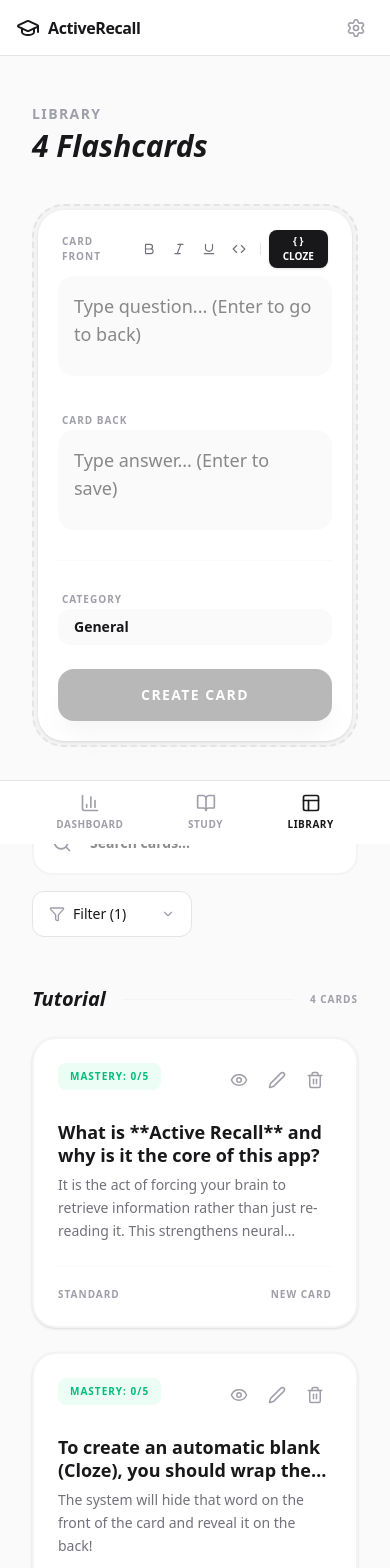
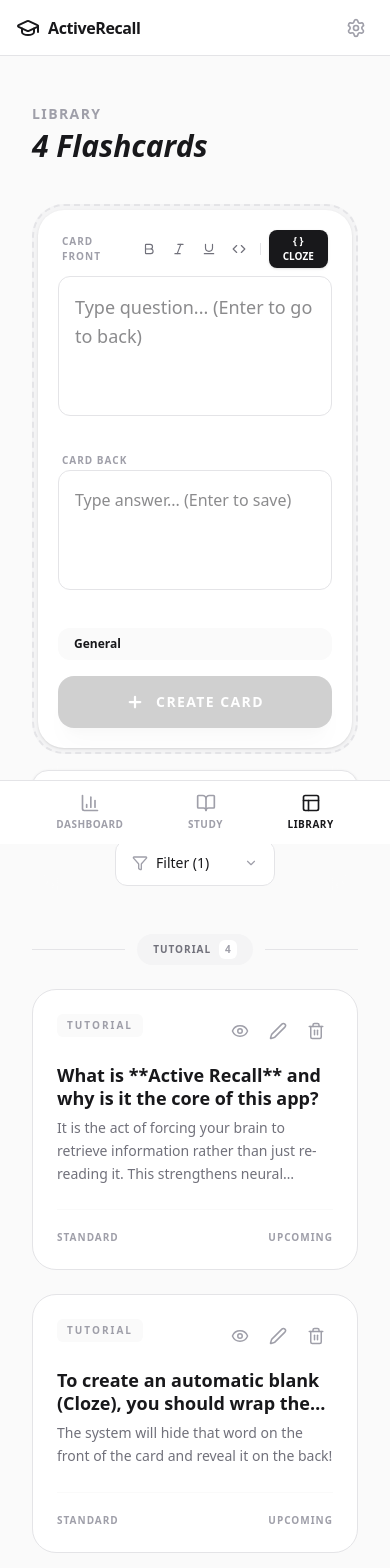
Before and after one commit to HermesEsp/ActiveRecall, a React (Vite) app: page /library in a window 390 px wide. Shown: the top 1568 px of the page. Built offline with nearby package versions, Linux system fonts and the light colour scheme.

Commit message:
refactor: improve SettingsPage UI with enhanced animations, hover states, and localized strings.

```diff
--- a/src/presentation/pages/LibraryPage.tsx
+++ b/src/presentation/pages/LibraryPage.tsx
@@ -2,8 +2,8 @@
 import { motion, AnimatePresence } from 'motion/react';
 import {
   Plus, Search, Edit2, Trash2, CheckCircle2,
-  Trash, ChevronRight, Filter, Eye, X, ChevronDown,
-  Bold, Italic, Underline as UnderlineIcon, Code
+  ChevronRight, Filter, Eye, X, ChevronDown,
+  Bold, Italic, Underline as UnderlineIcon, Code, Info, RotateCcw
 } from 'lucide-react';
 import { useMasteryStore } from '../../application/store/useMasteryStore';
 import { Card } from '../components/Card';
@@ -101,12 +101,10 @@
   };
 
   const handleFrontKeyDown = (e: React.KeyboardEvent<HTMLTextAreaElement>) => {
-    // Shortcuts
     if ((e.metaKey || e.ctrlKey) && e.key === 'b') { e.preventDefault(); wrapSelection('**', '**'); }
     if ((e.metaKey || e.ctrlKey) && e.key === 'i') { e.preventDefault(); wrapSelection('*', '*'); }
     if ((e.metaKey || e.ctrlKey) && e.key === 'u') { e.preventDefault(); wrapSelection('__', '__'); }
 
-    // Auto-pair [[ to {{}}
     if (e.key === '[' && front.endsWith('[')) {
       e.preventDefault();
       const newText = front.slice(0, -1) + '{{}}';
@@ -124,7 +122,6 @@
     }
   };
 
-  // Sync capture category with filter, but allow overrides
   useEffect(() => {
     if (selectedCategory !== 'All') {
       setCaptureCategory(selectedCategory);
@@ -160,13 +157,6 @@
     window.scrollTo({ top: 0, behavior: 'smooth' });
   };
 
-  const handleBackKeyDown = (e: React.KeyboardEvent) => {
-    if (e.key === 'Enter' && !e.shiftKey) {
-      e.preventDefault();
-      handleCapture();
-    }
-  };
-
   const startView = (card: Flashcard) => {
     setViewingCard(card);
     setIsFlipped(false);
@@ -174,19 +164,16 @@
 
   const categories = getCategories();
   const filteredCards = cards.filter(card => {
-    const matchesSearch = card.front.toLowerCase().includes(search.toLowerCase()) ||
-                         card.back.toLowerCase().includes(search.toLowerCase());
+    const s = search.toLowerCase();
+    const matchesSearch = card.front.toLowerCase().includes(s) || card.back.toLowerCase().includes(s);
     const matchesCategory = selectedCategory === 'All' || card.category === selectedCategory;
     return matchesSearch && matchesCategory;
   });
 
-  // Grouping logic
   const groupedCards = categories.reduce((acc, cat) => {
     if (cat === 'All') return acc;
     const cardsInCat = filteredCards.filter(c => c.category === cat);
-    if (cardsInCat.length > 0) {
-      acc[cat] = cardsInCat;
-    }
+    if (cardsInCat.length > 0) acc[cat] = cardsInCat;
     return acc;
   }, {} as Record<string, Flashcard[]>);
 
@@ -199,59 +186,28 @@
         </h1>
       </div>
 
-      {/* Turbo Capture Area - Mobile First */}
+      {/* Turbo Capture Area */}
       <div className="mb-16">
-        <div className="bg-zinc-100 dark:bg-zinc-900/50 p-1 md:p-1.5 rounded-[32px] border-2 border-dashed border-zinc-200 dark:border-zinc-800 transition-all focus-within:border-zinc-900 dark:focus-within:border-zinc-500">
-          <form
-            onSubmit={handleCapture}
-            className="bg-white dark:bg-zinc-900 rounded-[26px] p-5 md:p-8 shadow-sm"
-          >
+        <div className="bg-zinc-100 dark:bg-zinc-900/50 p-1 md:p-1.5 rounded-[32px] border-2 border-dashed border-zinc-200 dark:border-zinc-800 focus-within:border-zinc-900 dark:focus-within:border-zinc-500 transition-all">
+          <div className="bg-white dark:bg-zinc-900 rounded-[26px] p-5 md:p-8 shadow-sm">
             <div className="flex flex-col gap-6">
               <div className="grid grid-cols-1 md:grid-cols-2 gap-6">
                 <div className="space-y-2">
                   <div className="flex items-center justify-between px-1">
                     <label className="text-[10px] font-bold uppercase tracking-widest text-zinc-400">{t.library.cardFront}</label>
                     <div className="flex items-center gap-1">
-                      <button
-                        type="button"
-                        onClick={() => wrapSelection('**', '**')}
-                        className="p-1.5 hover:bg-zinc-100 dark:hover:bg-zinc-800 rounded-lg transition-colors text-zinc-500"
-                        title="Bold (Cmd+B)"
-                      >
-                        <Bold size={14} />
-                      </button>
-                      <button
-                        type="button"
-                        onClick={() => wrapSelection('*', '*')}
-                        className="p-1.5 hover:bg-zinc-100 dark:hover:bg-zinc-800 rounded-lg transition-colors text-zinc-500"
-                        title="Italic (Cmd+I)"
-                      >
-                        <Italic size={14} />
-                      </button>
-                      <button
-                        type="button"
-                        onClick={() => wrapSelection('__', '__')}
-                        className="p-1.5 hover:bg-zinc-100 dark:hover:bg-zinc-800 rounded-lg transition-colors text-zinc-500"
-                        title="Underline (Cmd+U)"
-                      >
-                        <UnderlineIcon size={14} />
-                      </button>
-                      <button
-                        type="button"
-                        onClick={() => wrapSelection('`', '`')}
-                        className="p-1.5 hover:bg-zinc-100 dark:hover:bg-zinc-800 rounded-lg transition-colors text-zinc-500"
-                        title="Code Monospace"
-                      >
-                        <Code size={14} />
-                      </button>
+                      <button type="button" onClick={() => wrapSelection('**', '**')} className="p-1.5 hover:bg-zinc-100 dark:hover:bg-zinc-800 rounded-lg transition-colors text-zinc-500" title={`${t.library.bold} (Cmd+B)`}><Bold size={14} /></button>
+                      <button type="button" onClick={() => wrapSelection('*', '*')} className="p-1.5 hover:bg-zinc-100 dark:hover:bg-zinc-800 rounded-lg transition-colors text-zinc-500" title={`${t.library.italic} (Cmd+I)`}><Italic size={14} /></button>
+                      <button type="button" onClick={() => wrapSelection('__', '__')} className="p-1.5 hover:bg-zinc-100 dark:hover:bg-zinc-800 rounded-lg transition-colors text-zinc-500" title={`${t.library.underline} (Cmd+U)`}><UnderlineIcon size={14} /></button>
+                      <button type="button" onClick={() => wrapSelection('`', '`')} className="p-1.5 hover:bg-zinc-100 dark:hover:bg-zinc-800 rounded-lg transition-colors text-zinc-500" title={t.library.code}><Code size={14} /></button>
                       <div className="w-px h-3 bg-zinc-200 dark:bg-zinc-800 mx-1" />
                       <button
                         type="button"
                         onClick={() => wrapSelection('{{', '}}')}
                         className="text-[10px] font-black bg-zinc-900 dark:bg-white text-white dark:text-zinc-900 px-2 py-1 rounded-lg hover:scale-105 transition-all shadow-sm"
-                        title="Wrap selection in Cloze {{}}"
+                        title={t.library.clozeHint}
                       >
-                        {'{ }'} CLOZE
+                        {'{ }'} {t.library.clozeLabel}
                       </button>
                     </div>
                   </div>
@@ -261,190 +217,127 @@
                     onChange={(e) => setFront(e.target.value)}
                     onKeyDown={handleFrontKeyDown}
                     placeholder={t.library.frontPlaceholder}
-                    enterKeyHint="next"
-                    className="w-full bg-zinc-50 dark:bg-zinc-800/50 p-4 md:p-5 rounded-2xl border-none focus:ring-2 focus:ring-zinc-900/10 dark:focus:ring-zinc-100/10 text-lg md:text-xl font-medium resize-none min-h-[100px] transition-all"
+                    className="w-full bg-white dark:bg-zinc-800 border border-zinc-200 dark:border-zinc-700 rounded-xl p-4 md:p-6 text-zinc-900 dark:text-zinc-100 focus:ring-2 focus:ring-zinc-900 dark:focus:ring-white transition-all outline-none resize-none min-h-[140px] text-lg font-medium leading-relaxed"
                   />
                 </div>
+
                 <div className="space-y-2">
-                  <label className="text-[10px] font-bold uppercase tracking-widest text-zinc-400 ml-1">{t.library.cardBack}</label>
+                  <label className="text-[10px] font-bold uppercase tracking-widest text-zinc-400 px-1">{t.library.cardBack}</label>
                   <textarea
                     ref={backRef}
                     value={back}
                     onChange={(e) => setBack(e.target.value)}
-                    onKeyDown={handleBackKeyDown}
+                    onKeyDown={(e) => { if (e.key === 'Enter' && !e.shiftKey) { e.preventDefault(); handleCapture(); } }}
                     placeholder={t.library.backPlaceholder}
-                    enterKeyHint="done"
-                    className="w-full bg-zinc-50 dark:bg-zinc-800/50 p-4 md:p-5 rounded-2xl border-none focus:ring-2 focus:ring-zinc-900/10 dark:focus:ring-zinc-100/10 text-lg md:text-xl font-medium resize-none min-h-[100px] transition-all"
+                    className="w-full bg-white dark:bg-zinc-800 border border-zinc-200 dark:border-zinc-700 rounded-xl p-4 md:p-5 text-zinc-900 dark:text-zinc-100 focus:ring-2 focus:ring-zinc-900 dark:focus:ring-white transition-all outline-none resize-none min-h-[120px] text-base leading-relaxed"
                   />
+                  <p className="hidden md:flex text-[10px] text-zinc-400 font-medium px-1 items-center gap-1.5 italic">
+                    <Info size={10} />
+                    {t.library.proTip.replace('{key}', 'Enter')}
+                  </p>
                 </div>
               </div>
 
-              <div className="flex flex-col md:flex-row items-center justify-between gap-6 pt-6 border-t border-zinc-50 dark:border-zinc-800">
-                <div className="w-full md:w-auto space-y-2">
-                  <label className="text-[10px] font-bold uppercase tracking-widest text-zinc-400 ml-1">{t.library.categoryLabel}</label>
+              <div className="flex flex-col md:flex-row gap-4 items-center">
                 <input
                   type="text"
                   value={captureCategory}
                   onChange={(e) => setCaptureCategory(e.target.value)}
-                    className="w-full md:w-64 bg-zinc-50 dark:bg-zinc-800/50 px-4 py-2 rounded-xl text-sm font-bold border-none focus:ring-2 focus:ring-zinc-900/10"
-                    placeholder="New category name..."
+                  className="w-full md:w-48 bg-zinc-50 dark:bg-zinc-800 px-4 py-2 rounded-xl text-xs font-bold focus:ring-2 focus:ring-zinc-900/10 outline-none"
+                  placeholder={t.library.categoryLabel}
                 />
-                </div>
-
-                <div className="w-full md:w-auto flex flex-col items-center md:items-end gap-3">
-                  <AnimatePresence>
-                    {lastCreated && (
-                      <motion.div
-                        initial={{ opacity: 0, scale: 0.9 }}
-                        animate={{ opacity: 1, scale: 1 }}
-                        exit={{ opacity: 0 }}
-                        className="text-emerald-500 text-xs font-bold flex items-center gap-1"
+                <button
+                  onClick={handleCapture}
+                  disabled={!front || !back}
+                  className="w-full md:flex-grow bg-zinc-900 dark:bg-white text-white dark:text-zinc-900 py-4 px-8 rounded-2xl font-black text-sm uppercase tracking-[0.1em] hover:scale-[1.02] transition-all disabled:opacity-20 shadow-xl flex items-center justify-center gap-3"
                 >
-                        <Plus size={16} /> {t.library.addedFeedback}
-                      </motion.div>
-                    )}
-                  </AnimatePresence>
-                  <button
-                    type="submit"
-                    disabled={!front.trim() || !back.trim()}
-                    className="w-full md:w-auto px-12 py-4 bg-zinc-900 dark:bg-white text-white dark:text-zinc-900 rounded-2xl font-black text-sm uppercase tracking-widest hover:scale-[1.02] active:scale-[0.98] disabled:opacity-30 disabled:scale-100 transition-all shadow-xl shadow-zinc-200 dark:shadow-none"
-                  >
+                  <Plus size={18} strokeWidth={3} />
                   {editingCard ? t.library.update : t.library.createButton}
                 </button>
               </div>
             </div>
           </div>
-          </form>
-        </div>
-        <p className="mt-6 text-center text-[10px] text-zinc-400 font-bold uppercase tracking-widest hidden md:flex items-center justify-center gap-2">
-          <span>{t.library.proTip.replace('{key}', 'Enter')}</span>
-        </p>
         </div>
 
-      <div className="flex flex-col md:flex-row gap-4 mb-12">
-        <div className="relative flex-1">
-          <Search className="absolute left-5 top-1/2 -translate-y-1/2 text-zinc-400" size={20} />
+        {/* Filters & Search */}
+        <div className="sticky top-0 z-10 py-4 mb-8 bg-zinc-50/80 dark:bg-zinc-950/80 backdrop-blur-md flex flex-col md:flex-row gap-4 items-center">
+          <div className="relative flex-grow w-full">
+            <Search className="absolute left-4 top-1/2 -translate-y-1/2 text-zinc-400" size={18} />
             <input
               type="text"
               placeholder={t.library.search}
               value={search}
               onChange={(e) => setSearch(e.target.value)}
-            className="w-full pl-14 pr-4 py-5 md:py-4 border-2 border-zinc-100 dark:border-zinc-800 bg-white dark:bg-zinc-900 rounded-[20px] focus:ring-2 focus:ring-zinc-900/10 dark:focus:ring-zinc-100/10 transition-all text-sm font-bold"
+              className="w-full pl-12 pr-4 py-3.5 bg-white dark:bg-zinc-900 border border-zinc-200 dark:border-zinc-800 rounded-2xl focus:ring-2 focus:ring-zinc-900 outline-none text-zinc-900 dark:text-zinc-100 shadow-sm"
             />
           </div>
-        <CategoryFilter
-          categories={categories}
-          selected={selectedCategory}
-          onSelect={setSelectedCategory}
-          t={t}
-        />
+          <CategoryFilter categories={categories} selected={selectedCategory} onSelect={setSelectedCategory} t={t} />
         </div>
 
-      <div className="space-y-16">
-        {Object.entries(groupedCards).map(([category, items]) => (
-          <div key={category} className="space-y-6">
-            <div className="flex items-center gap-4">
-              <h3 className="text-xl font-black text-zinc-900 dark:text-zinc-100 italic">{category}</h3>
-              <div className="h-px flex-1 bg-zinc-100 dark:bg-zinc-800" />
-              <span className="text-[10px] font-black uppercase tracking-widest text-zinc-400">
-                {items.length} cards
+        {/* Grouped Cards View */}
+        {Object.entries(groupedCards).map(([category, categoryCards]) => (
+          <div key={category} className="mb-12">
+            <div className="flex items-center gap-3 mb-6">
+              <div className="h-px flex-grow bg-zinc-200 dark:bg-zinc-800" />
+              <div className="flex items-center gap-2 px-4 py-1.5 bg-zinc-100 dark:bg-zinc-800 rounded-full">
+                <span className="text-[10px] font-black uppercase tracking-widest text-zinc-500">
+                  {category === 'All' ? t.library.allCategories : category}
+                </span>
+                <span className="text-[10px] font-black text-zinc-400 bg-white dark:bg-zinc-900 px-1.5 py-0.5 rounded-md">
+                  {categoryCards.length}
                 </span>
               </div>
-            <div className="grid grid-cols-1 md:grid-cols-2 gap-6">
-              {items.map((card) => (
-                <div
-                  key={card.id}
-                  className="p-6 md:p-8 border-2 border-zinc-100 dark:border-zinc-800 rounded-[24px] bg-white dark:bg-zinc-900 hover:border-zinc-900 dark:hover:border-zinc-400 transition-all group relative flex flex-col shadow-sm"
-                >
-                  <div className="flex justify-between items-start mb-6">
-                    <span className="text-[10px] font-black uppercase tracking-widest text-emerald-500 bg-emerald-50 dark:bg-emerald-500/10 px-3 py-1.5 rounded-lg">
-                      {t.library.mastery}: {card.masteryLevel}/5
+              <div className="h-px flex-grow bg-zinc-200 dark:bg-zinc-800" />
+            </div>
+
+            <div className="grid grid-cols-1 md:grid-cols-2 lg:grid-cols-3 gap-6">
+              {categoryCards.map((card) => (
+                <div key={card.id} className="group bg-white dark:bg-zinc-900 border border-zinc-200 dark:border-zinc-800 rounded-3xl p-6 hover:shadow-2xl transition-all flex flex-col min-h-[220px]">
+                  <div className="flex justify-between items-start mb-4">
+                    <span className="text-[10px] font-black uppercase tracking-[0.2em] px-2.5 py-1 bg-zinc-50 dark:bg-zinc-800 text-zinc-400 rounded-md">
+                      {card.category}
                     </span>
-                    <div className="flex items-center gap-4">
-                      <div className="flex gap-1 md:opacity-0 group-hover:opacity-100 transition-opacity">
-                        <button
-                          onClick={() => startView(card)}
-                          className="p-2 text-zinc-400 hover:text-zinc-900 dark:hover:text-zinc-100 transition-colors"
-                          title="View Card"
-                        >
-                          <Eye size={18} />
-                        </button>
-                        <button
-                          onClick={() => startEdit(card)}
-                          className="p-2 text-zinc-400 hover:text-zinc-900 dark:hover:text-zinc-100 transition-colors"
-                        >
-                          <Edit2 size={18} />
-                        </button>
-                        <button
-                          onClick={() => deleteCard(card.id)}
-                          className="p-2 text-zinc-400 hover:text-red-600 transition-colors"
-                        >
-                          <Trash2 size={18} />
-                        </button>
+                    <div className="flex items-center gap-1 md:opacity-0 group-hover:opacity-100 transition-opacity">
+                      <button onClick={() => startView(card)} className="p-2 text-zinc-400 hover:text-zinc-900 dark:hover:text-zinc-100" title={t.library.viewCard}><Eye size={18} /></button>
+                      <button onClick={() => startEdit(card)} className="p-2 text-zinc-400 hover:text-zinc-900 dark:hover:text-zinc-100" title={t.library.editCard}><Edit2 size={18} /></button>
+                      <button onClick={() => deleteCard(card.id)} className="p-2 text-zinc-400 hover:text-red-600"><Trash2 size={18} /></button>
                     </div>
                   </div>
-                  </div>
-                  <h4 className="text-lg md:text-xl font-black text-zinc-900 dark:text-zinc-100 mb-2 line-clamp-2 leading-tight">{card.front}</h4>
-                  <p className="text-sm text-zinc-500 line-clamp-3 mb-6 flex-grow leading-relaxed font-medium">{card.back}</p>
-
+                  <h4 className="text-lg font-black text-zinc-900 dark:text-zinc-100 mb-2 line-clamp-2 leading-tight">{card.front}</h4>
+                  <p className="text-sm text-zinc-500 line-clamp-3 mb-6 flex-grow leading-relaxed">{card.back}</p>
                   <div className="flex items-center justify-between text-[10px] text-zinc-400 font-black uppercase tracking-widest border-t border-zinc-50 dark:border-zinc-800 pt-5">
-                    <span>{card.type === 'cloze' ? 'CLOZE' : 'STANDARD'}</span>
-                    <span>{card.nextReviewAt ? `${t.library.next}: ${new Date(card.nextReviewAt).toLocaleDateString()}` : 'New Card'}</span>
+                    <span>{card.type === 'cloze' ? t.library.clozeLabel : t.library.standardLabel}</span>
+                    <span>{card.nextReviewAt ? `${t.library.next}: ${new Date(card.nextReviewAt).toLocaleDateString()}` : t.dashboard.future}</span>
                   </div>
                 </div>
               ))}
             </div>
           </div>
         ))}
-      </div>
 
         {filteredCards.length === 0 && (
           <div className="text-center py-20 border-2 border-dashed border-zinc-100 dark:border-zinc-800 rounded-xl">
             <p className="text-zinc-400">{t.library.noCards}</p>
           </div>
         )}
+      </div>
 
       {/* Quick View Modal */}
       <AnimatePresence>
         {viewingCard && (
           <div className="fixed inset-0 z-50 flex items-center justify-center p-4">
-            <motion.div
-              initial={{ opacity: 0 }}
-              animate={{ opacity: 1 }}
-              exit={{ opacity: 0 }}
-              onClick={() => setViewingCard(null)}
-              className="absolute inset-0 bg-zinc-900/60 backdrop-blur-sm"
-            />
-            <motion.div
-              initial={{ opacity: 0, scale: 0.9, y: 20 }}
-              animate={{ opacity: 1, scale: 1, y: 0 }}
-              exit={{ opacity: 0, scale: 0.9, y: 20 }}
-              className="relative w-full max-w-lg bg-zinc-50 dark:bg-zinc-900 rounded-[40px] p-8 md:p-12 shadow-2xl overflow-hidden"
-            >
-              <button
-                onClick={() => setViewingCard(null)}
-                className="absolute top-6 right-6 p-2 text-zinc-400 hover:text-zinc-900 dark:hover:text-zinc-100 transition-colors"
-              >
-                <X size={24} />
-              </button>
-
-              <div className="flex flex-col items-center gap-8">
-                 <div className="text-center space-y-2">
-                   <h3 className="text-[10px] font-black uppercase tracking-[0.2em] text-zinc-400">Quick Preview</h3>
-                   <p className="text-sm font-bold text-emerald-500">{viewingCard.category}</p>
+            <motion.div initial={{ opacity: 0 }} animate={{ opacity: 1 }} exit={{ opacity: 0 }} onClick={() => setViewingCard(null)} className="absolute inset-0 bg-zinc-900/60 backdrop-blur-sm" />
+            <motion.div initial={{ opacity: 0, scale: 0.9, y: 20 }} animate={{ opacity: 1, scale: 1, y: 0 }} exit={{ opacity: 0, scale: 0.9, y: 20 }} className="relative w-full max-w-lg bg-zinc-50 dark:bg-zinc-900 rounded-[40px] p-8 md:p-12 shadow-2xl">
+              <button onClick={() => setViewingCard(null)} className="absolute top-6 right-6 p-2 text-zinc-400 hover:text-zinc-900 dark:hover:text-zinc-100" title={t.library.cancel}><X size={24} /></button>
+              <div className="flex flex-col items-center gap-8 text-center">
+                 <div className="space-y-1">
+                   <h3 className="text-[10px] font-black uppercase tracking-[0.2em] text-zinc-400">{t.library.quickPreview}</h3>
+                   <p className="text-xs font-bold text-emerald-500">{viewingCard.category}</p>
                  </div>
-
                  <div className="w-full">
-                   <Card
-                     card={viewingCard}
-                     isFlipped={isFlipped}
-                     onFlip={() => setIsFlipped(!isFlipped)}
-                   />
+                   <Card card={viewingCard} isFlipped={isFlipped} onFlip={() => setIsFlipped(!isFlipped)} />
                  </div>
-
-                 <p className="text-[10px] font-black uppercase tracking-widest text-zinc-400">
-                    Tap the card to flip
-                 </p>
+                 <p className="text-[10px] font-black uppercase tracking-widest text-zinc-400">{t.library.tapToFlip}</p>
               </div>
             </motion.div>
           </div>
--- a/src/presentation/pages/StudyPage.tsx
+++ b/src/presentation/pages/StudyPage.tsx
@@ -262,7 +262,7 @@
               >
                 <X size={20} className="mb-1 text-red-500" />
                 <span className="text-[10px] uppercase font-bold tracking-widest">{t.study.forgot}</span>
-                <span className="text-[9px] opacity-40 mt-1">[1]</span>
+                <span className="hidden md:inline text-[9px] opacity-40 mt-1">[1]</span>
               </button>
 
               <button
@@ -271,7 +271,7 @@
               >
                 <RotateCcw size={20} className="mb-1 text-zinc-400" />
                 <span className="text-[10px] uppercase font-bold tracking-widest">{t.study.hard}</span>
-                <span className="text-[9px] opacity-40 mt-1">[2]</span>
+                <span className="hidden md:inline text-[9px] opacity-40 mt-1">[2]</span>
               </button>
 
               <button
@@ -280,7 +280,7 @@
               >
                 <Check size={20} className="mb-1" />
                 <span className="text-[10px] uppercase font-bold tracking-widest">{t.study.easy}</span>
-                <span className="text-[9px] opacity-60 mt-1">[3]</span>
+                <span className="hidden md:inline text-[9px] opacity-60 mt-1">[3]</span>
               </button>
             </motion.div>
           ) : (
```
Also changed, not shown: src/presentation/pages/SettingsPage.tsx (+19 -41 lines), src/translations.ts (+45 -19 lines). Lines whose indentation alone changed are shown as unchanged.
